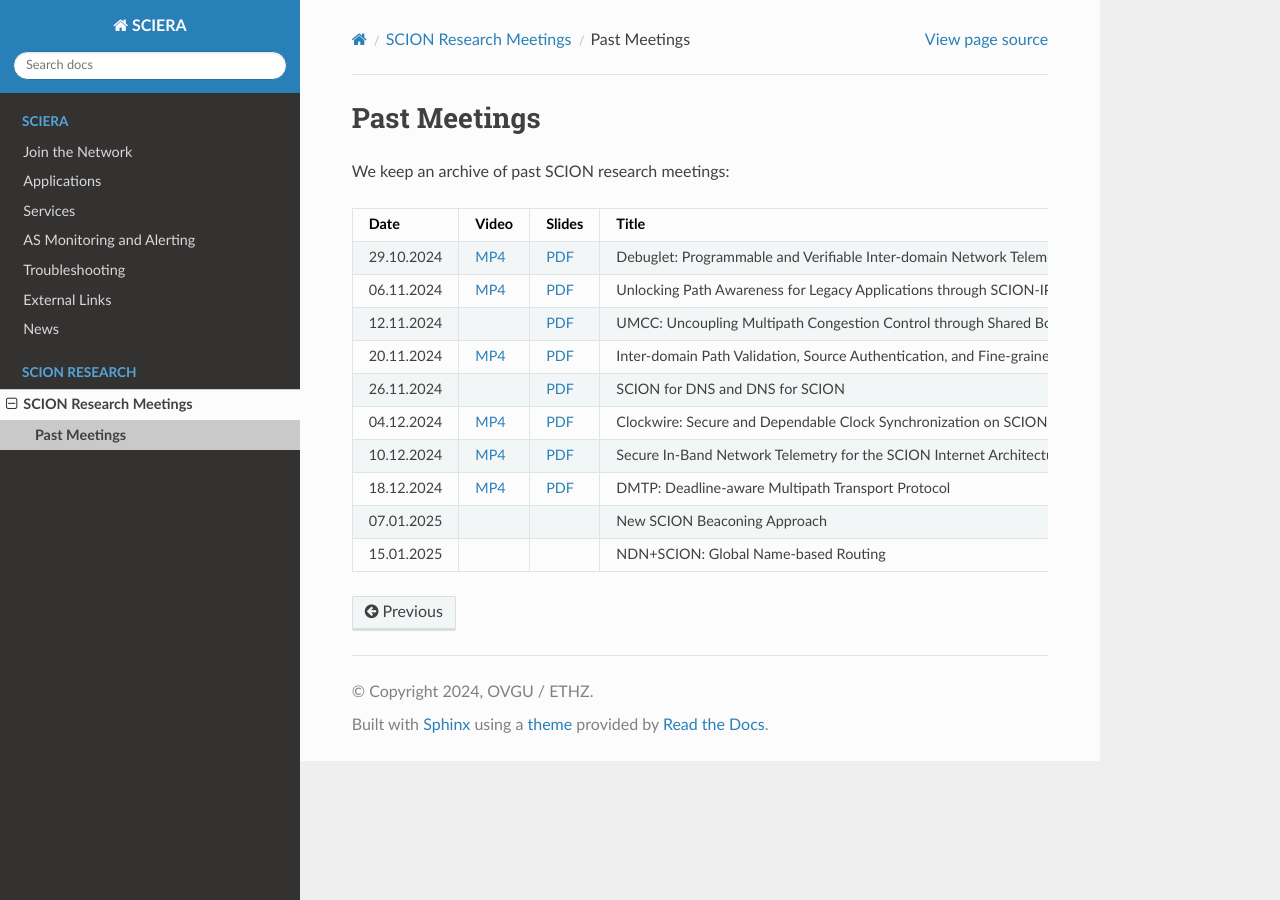
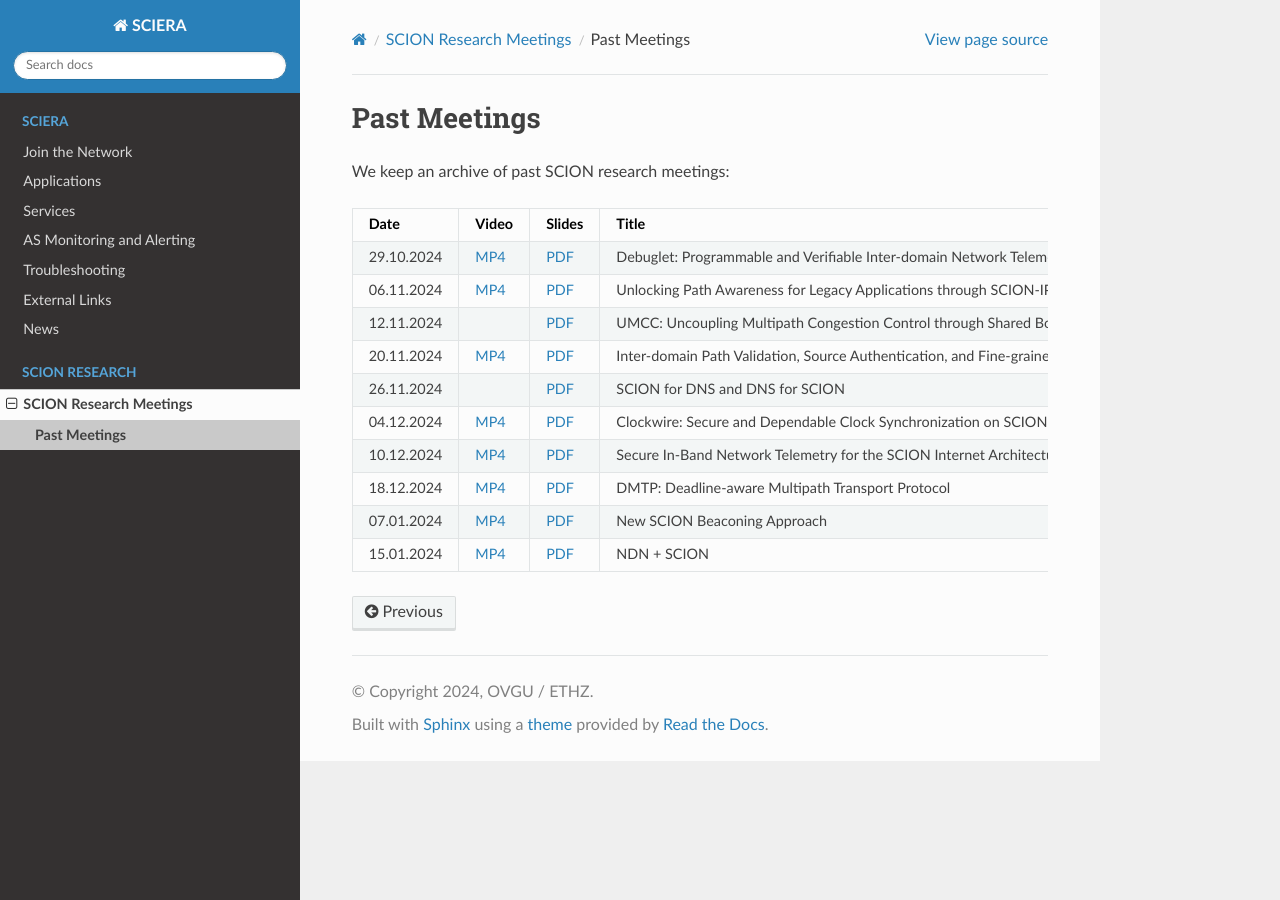
Before and after one commit to netsys-lab/scion-education-network-documentation, a Sphinx documentation site: the page built from docs/source/scion-research/meetings/past.rst, in a window 1280 px wide. Built offline with Sphinx 7.4.7 and the Read the Docs theme 3.1.0, drawn with Linux system fonts in a browser that asks for light colours.

Commit message:
irec and ndn (#11)
* Past talks by Seyedali and Ken Calvert.

* Update with NDN slides.

* Update IREC with slides and paper.

```diff
--- a/docs/source/scion-research/meetings/past.rst
+++ b/docs/source/scion-research/meetings/past.rst
@@ -62,15 +62,16 @@ We keep an archive of past SCION research meetings:
       - DMTP: Deadline-aware Multipath Transport Protocol
       - Tony John (OVGU Magdeburg)
       - `PDF <https://ieeexplore.ieee.org/document/10186417>`__
-    * - 07.01.2025
-      -
-      -
+    * - 07.01.2024
+      - `MP4 <https://drive.google.com/file/d/1c0OHpkUafYKn71Dg57ETXrddiXEGRYmP/view>`__
+      - `PDF <https://drive.google.com/file/d/1J8cnBMboV_cthP2PRAMCrIvreW2zajK5/view>`__
       - New SCION Beaconing Approach
       - Seyedali Tabaeiaghdaei (ETH Zurich)
-      -
-    * - 15.01.2025
-      -
-      -
-      - NDN+SCION: Global Name-based Routing
+      - `PDF <https://netsec.ethz.ch/publications/papers/IREC_arXiv.pdf>`__
+    * - 15.01.2024
+      - `MP4 <https://drive.google.com/file/d/1OtJX2k-44m_F-mf0Lbh4-ItAssCG8HQs/view>`__
+      - `PDF <https://drive.google.com/file/d/1e_wppQqFQrFj6KX8j2TTxv9ubX7oeRtp/view>`__
+      - NDN + SCION
       - Ken Calvert (University of Kentucky)
-      - `PDF <https://dl.acm.org/doi/10.1145/3623565.3623716>`__
+      - `PDF <https://drive.google.com/file/d/12aSfu80FYYpsXH9Vc1GBUSOn9bmXKGNy/view>`__.
+        `PDF <https://dl.acm.org/doi/10.1145/3623565.3623716>`__
```
